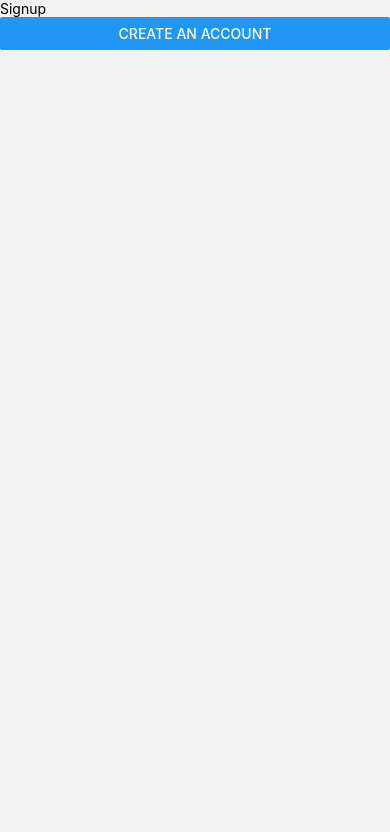
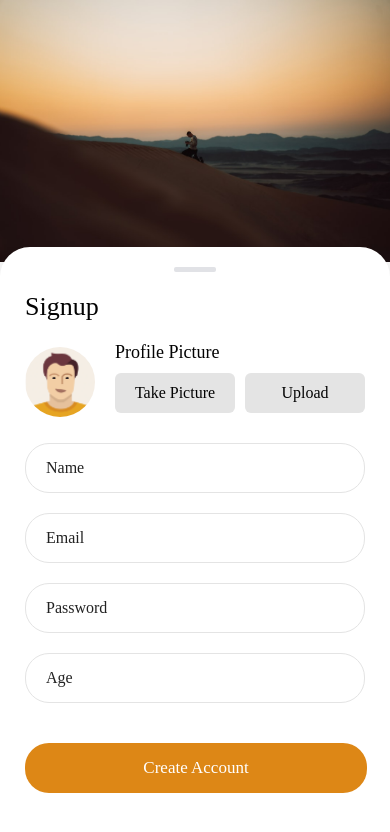
Before and after one commit to Antriksh1305/Loco, a React Native app: screen /Signup in a window 390 px wide. Shown: the top 832 px of the page. Built offline with nearby package versions, Linux system fonts and the light colour scheme.

Commit message:
signup ui page done...some other adjustments left in the page..

```diff
--- a/App.js
+++ b/App.js
@@ -12,7 +12,7 @@ const App = () => {
   const [user, setUser] = React.useState({});
   return (
     <User.Provider value={[user, setUser]}>
-      <StatusBar barStyle="dark-content" backgroundColor={Colors.primary} />
+      <StatusBar barStyle="dark-content" translucent={true} backgroundColor={'transparent'} />
       <StackNavigation />
     </User.Provider>
   );
--- a/src/components/button.js
+++ b/src/components/button.js
@@ -5,6 +5,7 @@ const button = ({ title, styleBox, styleTxt, onPress }) => {
     return (
         <>
             <TouchableOpacity
+                activeOpacity={0.55}
                 style={styleBox}
                 onPress={onPress}>
                 <View>
--- /dev/null
+++ b/src/components/input.js
@@ -0,0 +1,45 @@
+import React from 'react';
+import { View, Text, TextInput } from 'react-native';
+
+// constants
+import { Colors } from '../constants/colors';
+
+// assets
+import { fonts } from '../../assets/fonts';
+
+const Input = ({ value, onChangeText, placeholder, secureTextEntry }) => {
+    return (
+        <View style={styles.main}>
+            <TextInput
+                style={styles.input}
+                value={value}
+                onChangeText={onChangeText}
+                placeholder={placeholder}
+                placeholderTextColor={Colors.placeholder}
+                secureTextEntry={secureTextEntry}
+                autoComplete="password"
+            />
+        </View>
+    );
+};
+
+const styles = {
+    main: {
+        marginBottom: 20,
+        width: '100%',
+        height: 50,
+        backgroundColor: Colors.input,
+        borderColor: Colors.grayborder,
+        borderWidth: 1,
+        borderRadius: 24,
+    },
+    input: {
+        flex: 1,
+        color: Colors.text,
+        fontSize: 16,
+        fontFamily: fonts.medium,
+        paddingHorizontal: 20,
+    },
+};
+
+export default Input;
--- a/src/constants/colors.js
+++ b/src/constants/colors.js
@@ -2,8 +2,10 @@ export const Colors = {
     'primary': '#ffffff',
     'secondary': '#dd8716',
     'text': '#030303',
+    'placeholder': '#222',
     'warning': '#d00023',
     'warningLight': '#ff2d55',
     'gray': '#e1e2e6',
+    'grayborder': '#e4e4e4',
     'shadow': '#dcdde1',
 };
--- a/src/functions/auth/signup.js
+++ b/src/functions/auth/signup.js
@@ -1,5 +1,5 @@
 import { API } from '../../apis';
 
-export const signup = () => {
+export const signup = ({  }) => {
     console.log(API.BASE_URL + API.REGISTER);
 };
--- a/src/screens/Signup.js
+++ b/src/screens/Signup.js
@@ -1,23 +1,181 @@
 import React, { useContext } from 'react';
-import { Text, View, Button } from 'react-native';
+import { Text, View, Image, ScrollView } from 'react-native';
 import User from '../context/user';
 
 // functions
 import { signup } from '../functions/auth/signUp';
+import { handleCameraLaunch } from '../functions/signup/camera';
+import { openImagePicker } from '../functions/signup/imagePicker';
+
+// assets
+import { images } from '../../assets/images';
+import { fonts } from '../../assets/fonts';
+
+// constants
+import { Colors } from '../constants/colors';
+import { SCREEN_WIDTH as width, SCREEN_HEIGHT as height } from '../constants/screen';
+
+// components
+import Button from '../components/button';
+import Input from '../components/input';
 
 const Signup = () => {
     const [user, setUser] = useContext(User);
     const [selectedImage, setSelectedImage] = React.useState(null);
+    const [name, setName] = React.useState('');
+    const [email, setEmail] = React.useState('');
+    const [password, setPassword] = React.useState('');
+    const [age, setAge] = React.useState('');
+
+    const Arr = [
+        {'value': name, 'onChangeText': setName ,'placeholder': 'Name', 'secureTextEntry': false},
+        {'value': email, 'onChangeText': setEmail ,'placeholder': 'Email', 'secureTextEntry': false},
+        {'value': password, 'onChangeText': setPassword ,'placeholder': 'Password', 'secureTextEntry': true},
+        {'value': age, 'onChangeText': setAge ,'placeholder': 'Age', 'secureTextEntry': false},
+    ];
 
     return (
-        <View>
-            <Text>Signup</Text>
-            <Button title="Create an account" onPress={() => {
-                console.log('Create an account');
-                signup();
-            }} />
+        <View style={styles.main}>
+            <View style={styles.upperCont}>
+                <Image source={images.Scenery} style={styles.SceneryImage} />
+            </View>
+            <View style={styles.BottomSheet}>
+                <View style={styles.holder} />
+                <View>
+                    <View>
+                        <Text style={styles.SignupTxt}>Signup</Text>
+                    </View>
+                    <View style={styles.ProfileBox}>
+                        <View style={styles.AvatarImgBox}>
+                            <Image source={images.avatar} style={styles.AvatarImg} />
+                        </View>
+                        <View style={styles.ProfileBoxBtns}>
+                            <View>
+                                <Text style={styles.ProfilePicHeadingTxt}>Profile Picture</Text>
+                            </View>
+                            <View style={styles.CameraBtnBox}>
+                                <Button title={'Take Picture'} styleBox={styles.camPressBox} styleTxt={styles.camPressTxt} onPress={() => {
+                                    handleCameraLaunch({ setSelectedImage });
+                                }} />
+                                <Button title={'Upload'} styleBox={styles.camPressBox} styleTxt={styles.camPressTxt} onPress={() => {
+                                    openImagePicker({ setSelectedImage });
+                                }} />
+                            </View>
+                        </View>
+                    </View>
+                    <View style={styles.InputContainer}>
+                        {
+                            Arr.map((item, index) => {
+                                return (
+                                    <View key={index}>
+                                        <Input value={item.value} onChangeText={item.onChangeText} placeholder={item.placeholder} secureTextEntry={item.secureTextEntry} />
+                                    </View>
+                                );
+                            })
+                        }
+                    </View>
+                    <View style={styles.BtnContainer}>
+                        <Button title={'Create Account'} styleBox={styles.btnBox} styleTxt={styles.btnTxt} onPress={() => {
+                            signup({ name, email, password, age, selectedImage, setUser });
+                        }} />
+                    </View>
+                </View>
+            </View>
         </View>
     );
 };
 
+const styles = {
+    main: {
+        flex: 1,
+    },
+    upperCont: {
+        flex: 1,
+    },
+    SceneryImage: {
+        position: 'absolute',
+        top: 0,
+        width: width,
+        height: 262,
+    },
+    BottomSheet: {
+        flex: 2.42,
+        borderTopLeftRadius: 30,
+        borderTopRightRadius: 30,
+        paddingHorizontal: 25,
+        backgroundColor: Colors.primary,
+    },
+    holder: {
+        height: 5,
+        width: 42,
+        borderRadius: 2,
+        alignSelf: 'center',
+        backgroundColor: Colors.gray,
+        marginVertical: 20,
+    },
+    SignupTxt: {
+        fontFamily: fonts.bold,
+        fontSize: 26,
+        color: Colors.text,
+        paddingBottom: 20,
+    },
+    ProfileBox: {
+        flexDirection: 'row',
+        justifyContent: 'space-between',
+        alignItems: 'center',
+        marginBottom: 20,
+    },
+    AvatarImg: {
+        width: 70,
+        height: 70,
+        borderRadius: 40,
+    },
+    ProfileBoxBtns: {
+        flex: 1,
+        marginLeft: 20,
+    },
+    ProfilePicHeadingTxt: {
+        fontFamily: fonts.semiBold,
+        fontSize: 18,
+        color: Colors.text,
+        paddingBottom: 10,
+    },
+    CameraBtnBox: {
+        flexDirection: 'row',
+        justifyContent: 'space-between',
+        alignItems: 'center',
+    },
+    camPressBox: {
+        backgroundColor: Colors.grayborder,
+        width: 120,
+        height: 40,
+        borderRadius: 6,
+        justifyContent: 'center',
+        alignItems: 'center',
+        marginBottom: 10,
+        shadowColor: Colors.text,
+        shadowOpacity: 0.16,
+        elevation: 2.5,
+    },
+    camPressTxt: {
+        fontFamily: fonts.regular,
+        fontSize: 16,
+        color: Colors.text,
+    },
+    btnBox: {
+        width: 342,
+        height: 50,
+        borderRadius: 24,
+        justifyContent: 'center',
+        alignItems: 'center',
+        marginTop: 20,
+        backgroundColor: Colors.secondary,
+    },
+    btnTxt: {
+        fontFamily: fonts.bold,
+        fontSize: 17,
+        color: Colors.primary,
+    },
+};
+
 export default Signup;
```
Also changed, not shown: assets/images/Scenery.png, src/functions/signup/camera.js (renamed from src/components/signup/camera.js), src/functions/signup/imagePicker.js (renamed from src/components/signup/imagePicker.js).
